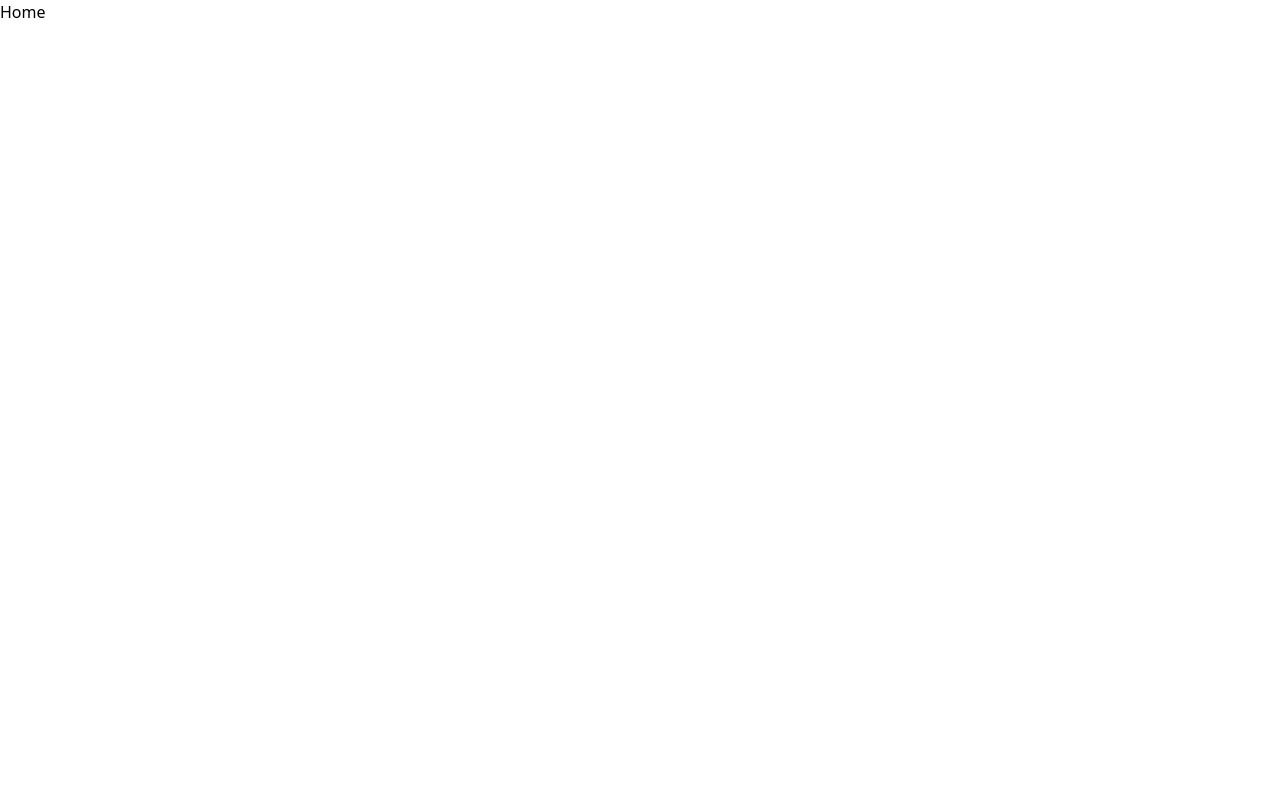
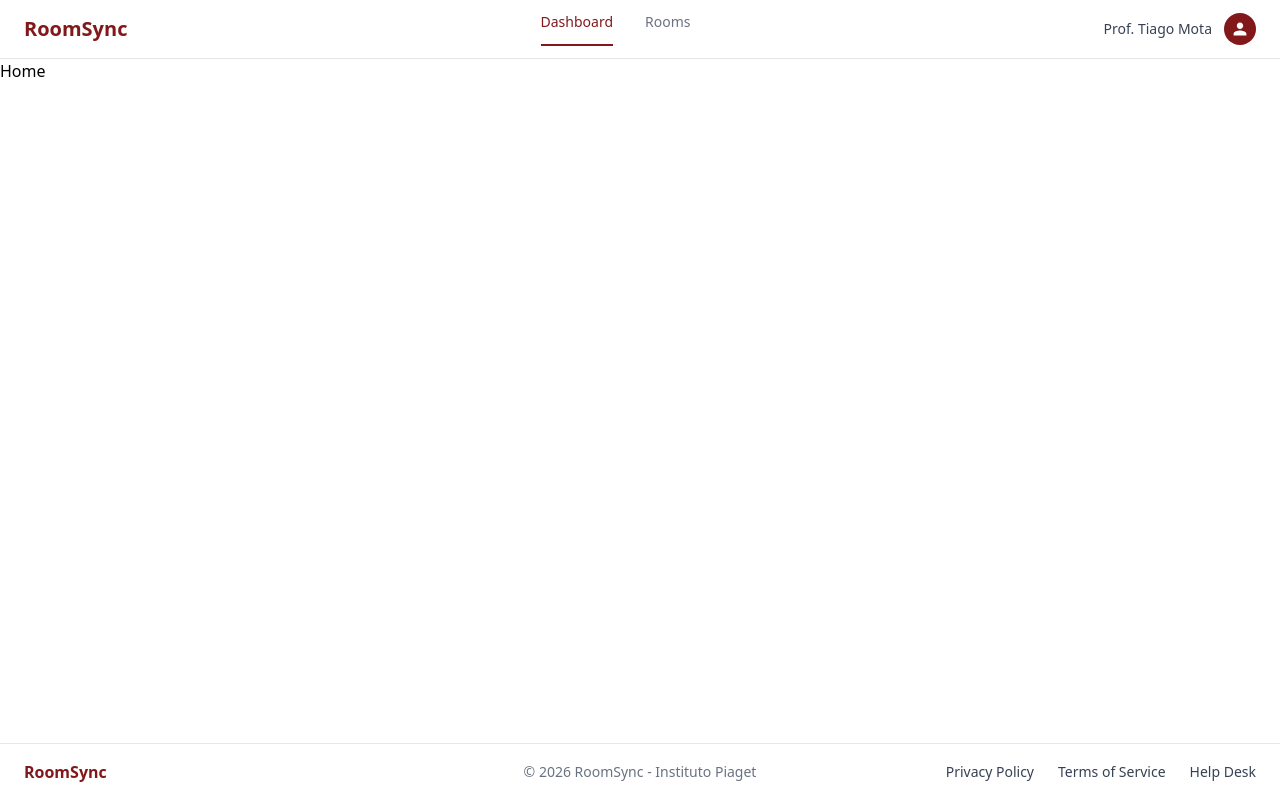
Before and after one commit to RafaelRebelo99/-GSI-Reserva-de-Salas, a React (Vite) app: page / in a window 1280 px wide. Built offline with nearby package versions, Linux system fonts and the light colour scheme.

Commit message:
Navbar & Footer added (#29)

```diff
--- a/src/App.jsx
+++ b/src/App.jsx
@@ -1,17 +1,19 @@
 import { BrowserRouter, Routes, Route } from 'react-router-dom'
+import Navbar from './components/Navbar'
+import Footer from './components/Footer'
 import Home from './pages/Home'
 
 function App() {
   return (
     <BrowserRouter>
       <div className="flex flex-col min-h-screen">
-        {/* <Navbar /> */}
+        <Navbar />
         <main className="flex-1">
           <Routes>
             <Route path="/" element={<Home />} />
           </Routes>
         </main>
-        {/* <Footer /> */}
+        <Footer />
       </div>
     </BrowserRouter>
   )
--- /dev/null
+++ b/src/components/Footer.jsx
@@ -0,0 +1,19 @@
+function Footer() {
+  return (
+    <footer className="bg-white border-t border-gray-200 px-6 py-4 flex flex-col md:flex-row items-center gap-4 md:gap-0 md:justify-between">
+      <span className="text-base font-bold text-red-900 md:flex-1">RoomSync</span>
+
+      <span className="text-sm text-gray-500 text-center">
+        © 2026 RoomSync - Instituto Piaget
+      </span>
+
+      <div className="flex flex-wrap justify-center gap-4 md:gap-6 text-sm md:flex-1 md:justify-end">
+        <a href="#" className="text-gray-700 font-medium hover:text-red-900 transition-colors">Privacy Policy</a>
+        <a href="#" className="text-gray-700 font-medium hover:text-red-900 transition-colors">Terms of Service</a>
+        <a href="#" className="text-gray-700 font-medium hover:text-red-900 transition-colors">Help Desk</a>
+      </div>
+    </footer>
+  )
+}
+
+export default Footer
--- /dev/null
+++ b/src/components/Navbar.jsx
@@ -0,0 +1,70 @@
+import { useState } from 'react'
+import { NavLink } from 'react-router-dom'
+
+const navLinkClass = ({ isActive }) =>
+  `text-sm font-medium transition-colors ${
+    isActive ? 'text-red-900' : 'text-gray-500 hover:text-red-900'
+  }`
+
+const navLinkDesktopClass = ({ isActive }) =>
+  `text-sm font-medium pb-3 border-b-2 transition-colors ${
+    isActive
+      ? 'text-red-900 border-red-900'
+      : 'text-gray-500 border-transparent hover:text-red-900'
+  }`
+
+function Navbar() {
+  const [menuOpen, setMenuOpen] = useState(false)
+
+  return (
+    <nav className="bg-white border-b border-gray-200 px-6 py-3">
+      <div className="flex items-center justify-between">
+        <span className="text-xl font-bold text-red-900">RoomSync</span>
+
+        {/* Desktop links */}
+        <div className="hidden md:flex gap-8">
+          <NavLink to="/" className={navLinkDesktopClass}>Dashboard</NavLink>
+          <NavLink to="/rooms" className={navLinkDesktopClass}>Rooms</NavLink>
+        </div>
+
+        {/* User + hamburger */}
+        <div className="flex items-center gap-3">
+          <span className="hidden sm:block text-sm text-gray-700">Prof. Tiago Mota</span>
+          <div className="w-8 h-8 rounded-full bg-red-900 flex items-center justify-center">
+            <svg className="w-4 h-4 text-white" fill="currentColor" viewBox="0 0 24 24">
+              <path d="M12 12c2.7 0 4.8-2.1 4.8-4.8S14.7 2.4 12 2.4 7.2 4.5 7.2 7.2 9.3 12 12 12zm0 2.4c-3.2 0-9.6 1.6-9.6 4.8v2.4h19.2v-2.4c0-3.2-6.4-4.8-9.6-4.8z"/>
+            </svg>
+          </div>
+
+          {/* Hamburger button */}
+          <button
+            className="md:hidden p-1 text-gray-500 hover:text-red-900 transition-colors"
+            onClick={() => setMenuOpen(!menuOpen)}
+            aria-label="Menu"
+          >
+            {menuOpen ? (
+              <svg className="w-6 h-6" fill="none" stroke="currentColor" viewBox="0 0 24 24">
+                <path strokeLinecap="round" strokeLinejoin="round" strokeWidth={2} d="M6 18L18 6M6 6l12 12" />
+              </svg>
+            ) : (
+              <svg className="w-6 h-6" fill="none" stroke="currentColor" viewBox="0 0 24 24">
+                <path strokeLinecap="round" strokeLinejoin="round" strokeWidth={2} d="M4 6h16M4 12h16M4 18h16" />
+              </svg>
+            )}
+          </button>
+        </div>
+      </div>
+
+      {/* Mobile menu */}
+      {menuOpen && (
+        <div className="md:hidden flex flex-col items-center gap-4 pt-4 pb-2 border-t border-gray-100 mt-3">
+          <NavLink to="/" className={navLinkClass} onClick={() => setMenuOpen(false)}>Dashboard</NavLink>
+          <NavLink to="/rooms" className={navLinkClass} onClick={() => setMenuOpen(false)}>Rooms</NavLink>
+          <span className="text-sm text-gray-700 sm:hidden">Prof. Tiago Mota</span>
+        </div>
+      )}
+    </nav>
+  )
+}
+
+export default Navbar
```
